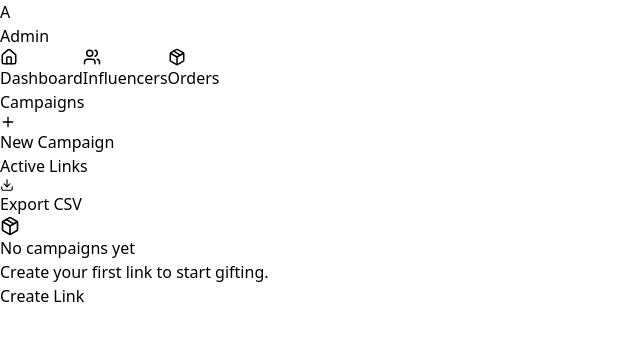
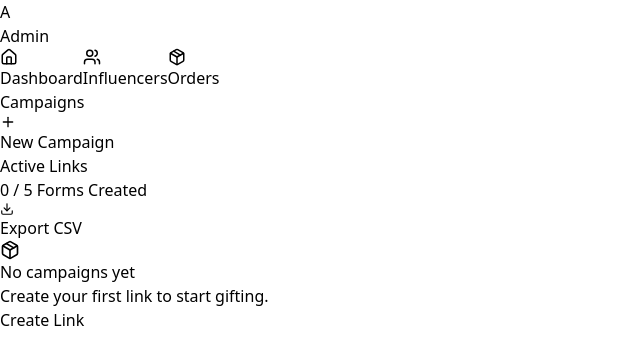
Before and after one commit to unbiqo/gift-forms, a React (Vite) app: page / in a window 1280 px wide. Shown: the top 364 px of the page, without its empty margins (0-640 px from the left). Built offline with nearby package versions, Linux system fonts and the light colour scheme.

Commit message:
Remove submission column from dashboard and add Form Limit counter

```diff
--- a/src/App.jsx
+++ b/src/App.jsx
@@ -466,7 +466,12 @@ const DashboardHome = ({ campaigns, onCreateCampaign, onDeleteCampaign }) => {
 
         <main className="p-8 max-w-6xl mx-auto space-y-8">
           <div className="flex items-center justify-between mb-4">
-            <h3 className="text-lg font-semibold text-gray-900">Active Links</h3>
+            <div className="flex items-center gap-3">
+              <h3 className="text-lg font-semibold text-gray-900">Active Links</h3>
+              <span className="inline-flex items-center px-2.5 py-0.5 rounded-full text-xs font-medium bg-gray-100 text-gray-800">
+                {campaigns.length} / 5 Forms Created
+              </span>
+            </div>
             <div className="flex gap-2">
               <button onClick={handleExport} className="flex items-center gap-2 px-3 py-1.5 text-xs font-medium bg-white border border-gray-200 rounded-md hover:bg-gray-50 text-gray-600">
                 <Download size={14} /> Export CSV
@@ -490,7 +495,6 @@ const DashboardHome = ({ campaigns, onCreateCampaign, onDeleteCampaign }) => {
                   <tr>
                     <th className="px-6 py-3">Campaign Name</th>
                     <th className="px-6 py-3">Public Link</th>
-                    <th className="px-6 py-3 text-center">Submissions</th>
                     <th className="px-6 py-3">Status</th>
                     <th className="px-6 py-3 text-right">Actions</th>
                   </tr>
@@ -511,9 +515,6 @@ const DashboardHome = ({ campaigns, onCreateCampaign, onDeleteCampaign }) => {
                         >
                           gift.app/{c.slug} <ExternalLink size={10} />
                         </a>
-                      </td>
-                      <td className="px-6 py-4 text-center">
-                        <span className="text-sm font-medium text-gray-900">{c.claims || 0}</span>
                       </td>
                       <td className="px-6 py-4">
                         <span className="inline-flex items-center gap-1.5 px-2.5 py-0.5 rounded-full text-xs font-medium bg-green-50 text-green-700 border border-green-100">
```
